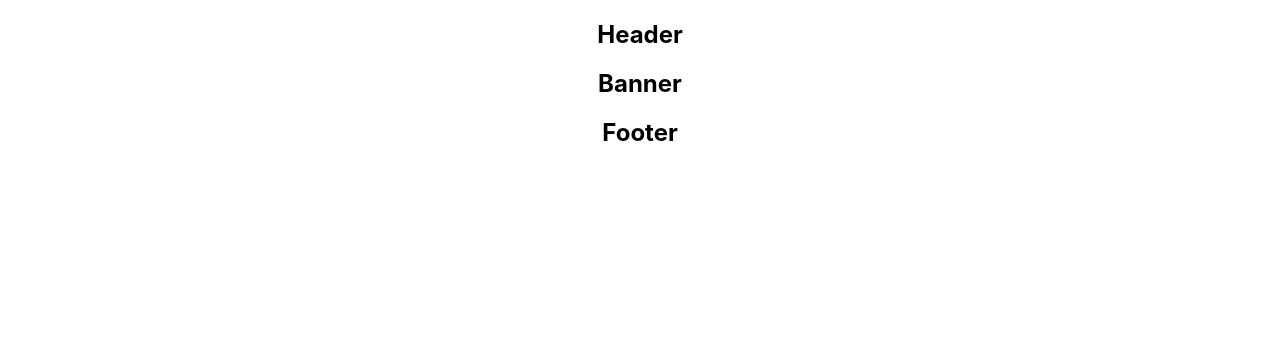
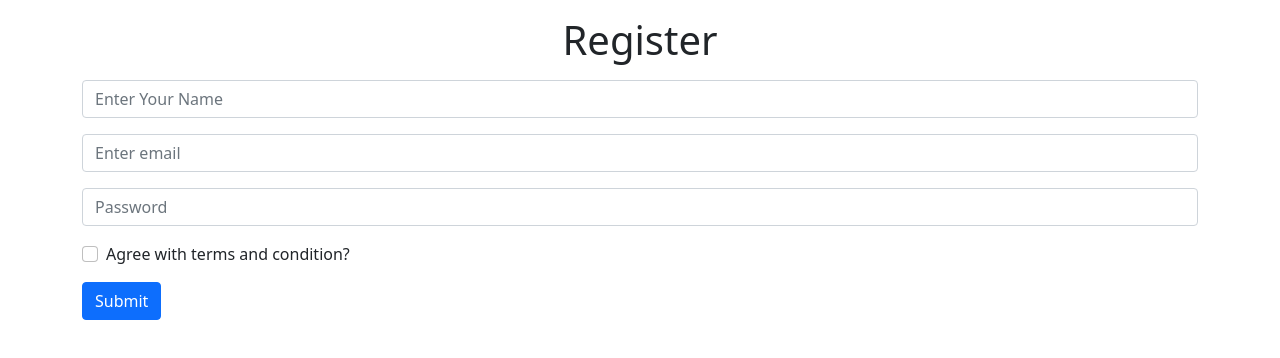
Before and after one commit to n00bNn00b/textile-machines-mart-client, a React (Create React App) app: page /register in a window 1280 px wide. Shown: the top 358 px of the page. Built offline with nearby package versions, Linux system fonts and the light colour scheme.

Commit message:
Register component has been created for email and password along with verification mail

```diff
--- a/package.json
+++ b/package.json
@@ -6,9 +6,15 @@
     "@testing-library/jest-dom": "^5.16.4",
     "@testing-library/react": "^13.2.0",
     "@testing-library/user-event": "^13.5.0",
+    "bootstrap": "^5.1.3",
+    "firebase": "^9.8.0",
     "react": "^18.1.0",
+    "react-bootstrap": "^2.3.1",
     "react-dom": "^18.1.0",
+    "react-firebase-hooks": "^5.0.3",
+    "react-router-dom": "6",
     "react-scripts": "5.0.1",
+    "react-toastify": "^9.0.1",
     "web-vitals": "^2.1.4"
   },
   "scripts": {
--- a/public/index.html
+++ b/public/index.html
@@ -15,6 +15,19 @@
       user's mobile device or desktop. See https://developers.google.com/web/fundamentals/web-app-manifest/
     -->
     <link rel="manifest" href="%PUBLIC_URL%/manifest.json" />
+
+    <!-- bootstrap -->
+    <link
+      rel="stylesheet"
+      href="https://cdn.jsdelivr.net/npm/bootstrap@5.1.3/dist/css/bootstrap.min.css"
+      integrity="sha384-1BmE4kWBq78iYhFldvKuhfTAU6auU8tT94WrHftjDbrCEXSU1oBoqyl2QvZ6jIW3"
+      crossorigin="anonymous"
+    />
+    <script
+      src="https://cdn.jsdelivr.net/npm/bootstrap@5.1.3/dist/js/bootstrap.bundle.min.js"
+      integrity="sha384-ka7Sk0Gln4gmtz2MlQnikT1wXgYsOg+OMhuP+IlRH9sENBO0LRn5q+8nbTov4+1p"
+      crossorigin="anonymous"
+    ></script>
     <!--
       Notice the use of %PUBLIC_URL% in the tags above.
       It will be replaced with the URL of the `public` folder during the build.
--- a/src/App.js
+++ b/src/App.js
@@ -1,10 +1,21 @@
+import { Route, Routes } from "react-router-dom";
 import "./App.css";
+import Login from "./pages/authentication/Login/Login";
+import Register from "./pages/authentication/Register/Register";
 import Home from "./pages/Home/Home";
+import "react-toastify/dist/ReactToastify.css";
+import { ToastContainer } from "react-toastify";
 
 function App() {
   return (
-    <div className="App">
-      <Home />
+    <div>
+      <Routes>
+        <Route path="/" element={<Home />} />
+        <Route path="/home" element={<Home />} />
+        <Route path="/register" element={<Register />} />
+        <Route path="/login" element={<Login />} />
+      </Routes>
+      <ToastContainer />
     </div>
   );
 }
--- /dev/null
+++ b/src/firebase.init.js
@@ -0,0 +1,21 @@
+// Import the functions you need from the SDKs you need
+import { initializeApp } from "firebase/app";
+import { getAuth } from "firebase/auth";
+// TODO: Add SDKs for Firebase products that you want to use
+// https://firebase.google.com/docs/web/setup#available-libraries
+
+// Your web app's Firebase configuration
+const firebaseConfig = {
+  apiKey: "AIzaSyCoi9lsxn5IEnwTP7PFe6Sbm_icOw3eWOI",
+  authDomain: "textilemachinesmart.firebaseapp.com",
+  projectId: "textilemachinesmart",
+  storageBucket: "textilemachinesmart.appspot.com",
+  messagingSenderId: "383740377525",
+  appId: "1:383740377525:web:08e37119a12ff326b841fc",
+};
+
+// Initialize Firebase
+const app = initializeApp(firebaseConfig);
+const auth = getAuth(app);
+
+export default auth;
--- a/src/index.js
+++ b/src/index.js
@@ -1,14 +1,18 @@
-import React from 'react';
-import ReactDOM from 'react-dom/client';
-import './index.css';
-import App from './App';
-import reportWebVitals from './reportWebVitals';
+import React from "react";
+import ReactDOM from "react-dom/client";
+import "./index.css";
+import App from "./App";
+import reportWebVitals from "./reportWebVitals";
+import { BrowserRouter } from "react-router-dom";
+import "bootstrap/dist/css/bootstrap.min.css";
 
-const root = ReactDOM.createRoot(document.getElementById('root'));
+const root = ReactDOM.createRoot(document.getElementById("root"));
 root.render(
-  <React.StrictMode>
-    <App />
-  </React.StrictMode>
+  <BrowserRouter>
+    <React.StrictMode>
+      <App />
+    </React.StrictMode>
+  </BrowserRouter>
 );
 
 // If you want to start measuring performance in your app, pass a function
--- /dev/null
+++ b/src/pages/authentication/Login/Login.jsx
@@ -0,0 +1,11 @@
+import React from "react";
+
+const Login = () => {
+  return (
+    <div>
+      <h2>Login</h2>
+    </div>
+  );
+};
+
+export default Login;
--- /dev/null
+++ b/src/pages/authentication/Register/Register.jsx
@@ -0,0 +1,69 @@
+import React from "react";
+import { Button, Form } from "react-bootstrap";
+
+import {
+  useCreateUserWithEmailAndPassword,
+  useUpdateProfile,
+} from "react-firebase-hooks/auth";
+import { useNavigate } from "react-router-dom";
+
+import { toast } from "react-toastify";
+import auth from "../../../firebase.init";
+
+const Register = () => {
+  const [createUserWithEmailAndPassword, user, loading, error] =
+    useCreateUserWithEmailAndPassword(auth, { sendEmailVerification: true });
+  const [updateProfile, updating, errorProfile] = useUpdateProfile(auth);
+
+  const navigate = useNavigate();
+
+  if (loading || updating) {
+    return <p>Loading....</p>;
+  }
+
+  if (user) {
+    navigate("/");
+  }
+  // register form function
+
+  const handleRegister = async (e) => {
+    e.preventDefault();
+    const name = e.target.formBasicText.value;
+    const email = e.target.formBasicEmail.value;
+    const password = e.target.formBasicPassword.value;
+    // console.log(name, email, password);
+    await createUserWithEmailAndPassword(email, password);
+    await updateProfile({ displayName: name });
+    toast("Profile has been created!");
+  };
+
+  return (
+    <div className="container">
+      <h1 className="m-3 text-center">Register</h1>
+      <Form onSubmit={handleRegister}>
+        <Form.Group className="mb-3" controlId="formBasicText">
+          <Form.Control type="text" placeholder="Enter Your Name" />
+        </Form.Group>
+        <Form.Group className="mb-3" controlId="formBasicEmail">
+          <Form.Control type="email" placeholder="Enter email" />
+        </Form.Group>
+
+        <Form.Group className="mb-3" controlId="formBasicPassword">
+          <Form.Control type="password" placeholder="Password" />
+        </Form.Group>
+        <Form.Group className="mb-3" controlId="formBasicCheckbox">
+          <Form.Check
+            className="text-left"
+            type="checkbox"
+            label="Agree with terms and condition?"
+          />
+        </Form.Group>
+        <Button variant="primary" type="submit">
+          Submit
+        </Button>
+      </Form>
+    </div>
+  );
+};
+
+export default Register;
```
Also changed, not shown: image.txt (added), 1 other file (tests, documents, lock files or other folders).
